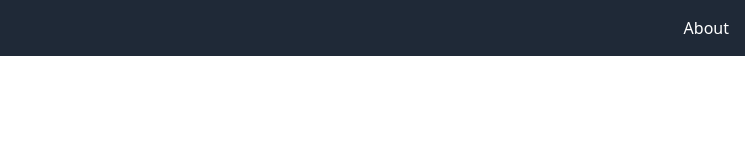
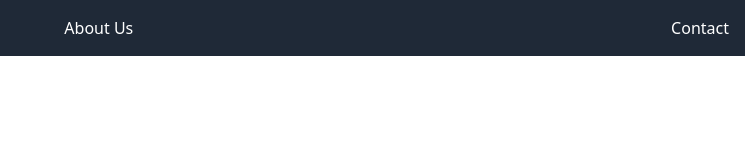
Before and after one commit to mariblan/new_Repo_local, a plain HTML site: page index.html in a window 1280 px wide. Shown: the full height of the page, 535-1280 px from the left. Drawn offline with nearby package versions, Linux system fonts and the light colour scheme.

Commit message:
Added contacts and chanbe about to about us

```diff
--- a/index.html
+++ b/index.html
@@ -13,7 +13,11 @@
                 <a href="#" class="text-white">Home</a>
             </li>
             <li>
-                <a href="#" class="text-white">About</a>
+                <a href="#" class="text-white">About Us</a>
+            </li>
+            <li>
+                <a href="#" class="text-white">Contact</a>
+            </li>
     </header>
     <h1 class="text-3xl font-bold underline">Hello batch WD#58!</h1>
   </body>
```
